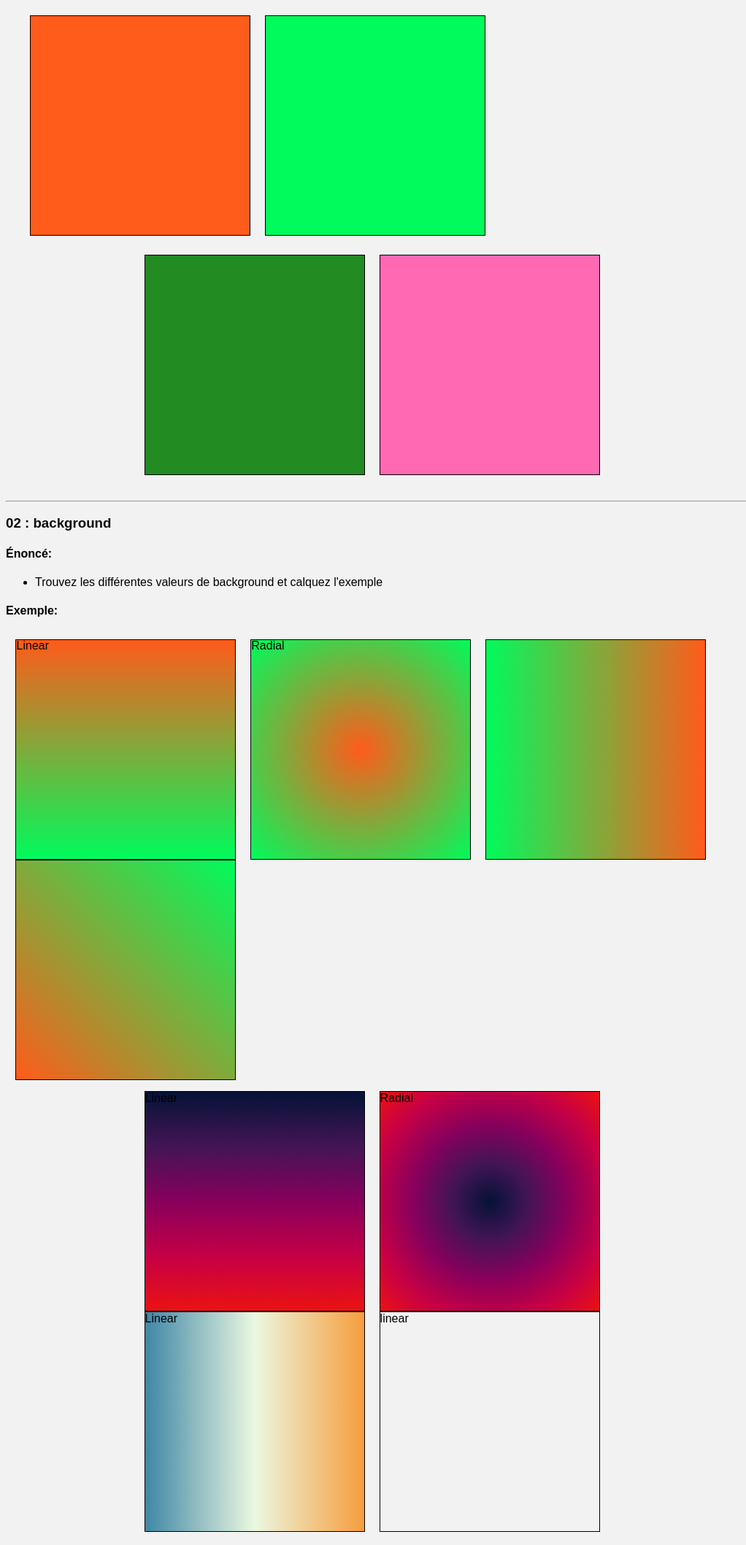
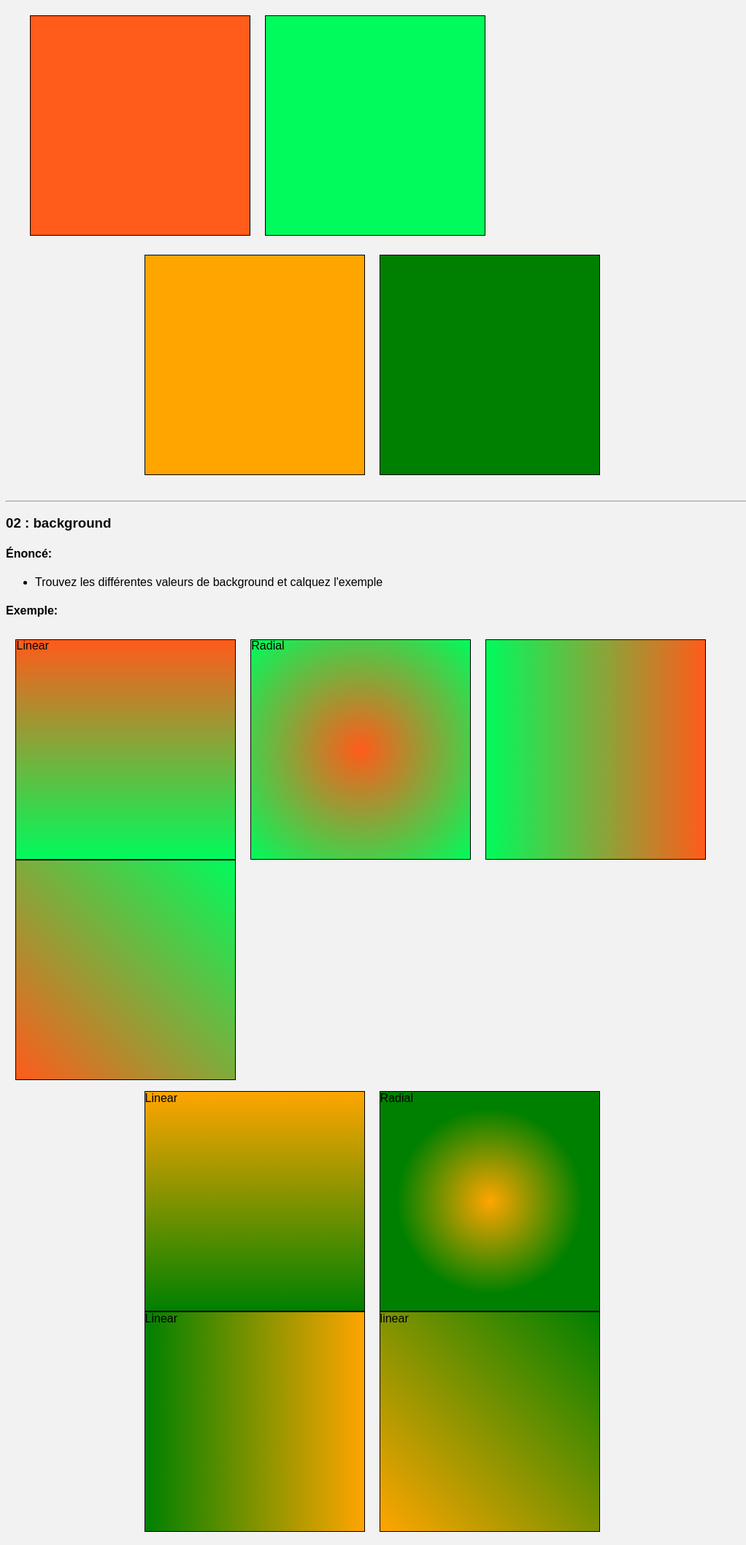
Before and after one commit to CharlesdeLalaing/css-background, a plain HTML site: page index.html in a window 1280 px wide. Shown: the part 383-2500 px from the top of the page at 73% size, without its empty margins (0-1022 px from the left). Drawn offline with Linux system fonts and the light colour scheme.

Commit message:
exo corrigé

```diff
--- a/css/style.css
+++ b/css/style.css
@@ -43,28 +43,25 @@ h1,h3{
 
 /* début exo 01 background-color */
 .bg-color-1{
-    background-color: forestgreen;
+    background-color: orange;
 }
 .bg-color-2{
-    background-color: hotpink;
+    background-color: green;
 }
 /* fin exo 01 background-color */
 
 /* début exo 02 background*/
 .bg-1{
-    background-image: linear-gradient(#051237, #431555, #88005c, #c50046, #eb1212);
-    background-position: 25% 75%;
+    background: linear-gradient(orange, green);
 }
 .bg-2{
-    background-image: radial-gradient(#051237, #431555, #88005c, #c50046, #eb1212);
-    background-position: 25% 75%;
+    background: radial-gradient(orange, green 60%);
 }
 .bg-3{
-    background: linear-gradient(0.25turn, #3f87a6, #ebf8e1, #f69d3c);
-    background-position: right;
+    background: linear-gradient(270deg, orange, green);
 }
 .bg-4{
-    background-color: linear-gradient( #3f87a6, #ebf8e1, #f69d3c);
+    background: linear-gradient(45deg, orange, green);
 }
 /* fin exo 02 background*/
 
@@ -108,18 +105,17 @@ h1,h3{
 }
 .img-9{
     background-image: url(../images/bg_image_petite.jpg);
-    background-size: 50px ;
+    background-size: 10% ;
 }
 .img-10{
     background-image: url(../images/bg_image_petite.jpg);
-    background-size: 200px ;
-    background-repeat: round;
+    background-size: 100px 200px
 }
 
 .img-11{
     background-image: url(../images/bg_image_petite.jpg);
     background-position: center;
-    background-size: 400px 400px;
+    background-size: 68%;
     background-repeat: no-repeat;
 }
 
```
